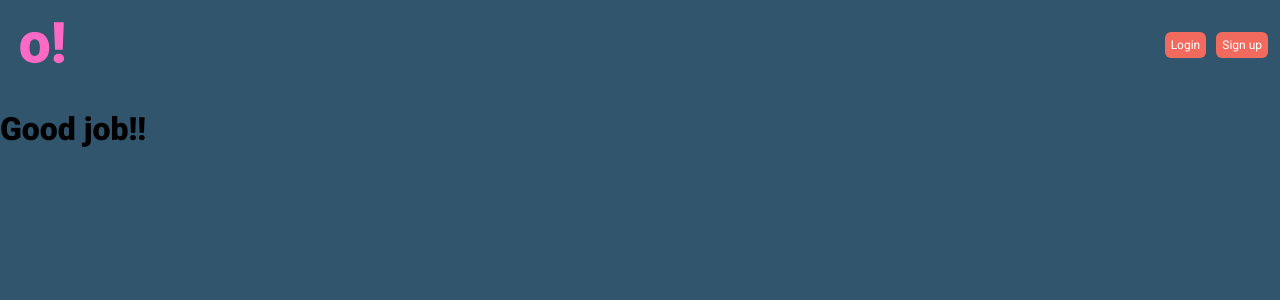
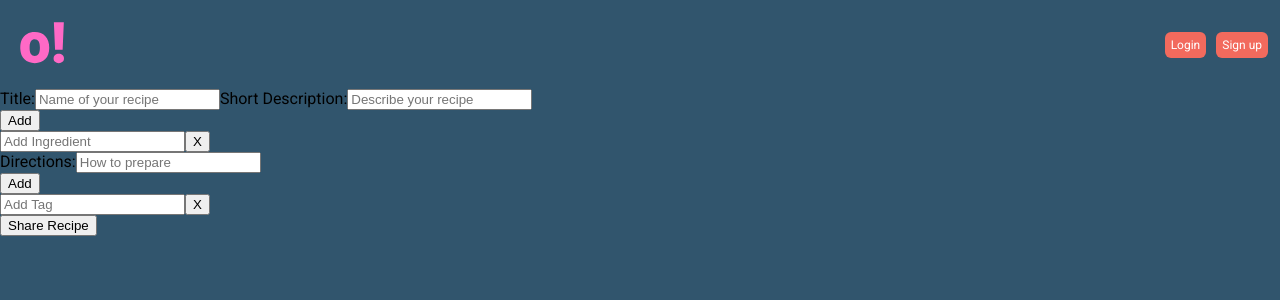
Before and after one commit to Ragtulf/FoodApp-frontend, a React (Create React App) app: page /post in a window 1280 px wide. Shown: the top 300 px of the page. Built offline with nearby package versions, Linux system fonts and the light colour scheme.

Commit message:
Created component for dynamic input. We are not able to save the input. Made input forms for the CreateNew component

```diff
--- a/package.json
+++ b/package.json
@@ -9,14 +9,14 @@
     "eslint-config-airbnb": "^18.0.1",
     "eslint-plugin-import": "^2.18.2",
     "eslint-plugin-jsx-a11y": "^6.2.3",
-    "eslint-plugin-react": "^7.16.0",
+    "eslint-plugin-react": "^7.20.0",
     "eslint-plugin-react-hooks": "^2.3.0",
     "react": "^16.12.0",
     "react-dom": "^16.12.0",
     "react-redux": "^7.2.0",
     "react-router-dom": "^5.2.0",
     "react-scripts": "^3.3.0",
-    "styled-components": "^5.1.0"
+    "styled-components": "^5.1.1"
   },
   "scripts": {
     "start": "react-scripts start",
--- /dev/null
+++ b/src/components/DynamicInput.js
@@ -0,0 +1,49 @@
+import React, { useState } from 'react'
+
+export const DynamicInput = ({ placeholderText }) => {
+  const [fields, setFields] = useState([{ value:null }])
+
+  const handleChange = (index, event) => {
+
+    const values = [...fields]
+    values[index].value = event.target.value
+    setFields(values)
+  }
+
+  const handleAdd = () => {
+    const values = [...fields]
+    values.push({ value:null })
+    setFields(values)
+  }
+
+  const handleRemove = (index) => {
+    const values = [...fields]
+    values.splice(index,1)
+    setFields(values)
+  }
+
+  return(
+    <div>
+      <button
+      type='button'
+      onClick={() => handleAdd()}
+      >Add</button>
+
+      {fields.map((field, idx) => {
+        return(
+          <div key={`${field}-${idx}`}>
+            <input
+            type='text'
+            placeholder={placeholderText}
+            onChange={event => handleChange(idx, event)}
+            />
+            <button
+            type='button'
+            onClick={() => handleRemove(idx)}>X</button>
+          </div>
+        )
+      })}
+    </div>
+
+  )
+}
--- a/src/pages/CreateNew.js
+++ b/src/pages/CreateNew.js
@@ -1,9 +1,56 @@
-import React from 'react'
+import React, { useState } from 'react'
+import { DynamicInput } from '../components/DynamicInput'
 
 export const CreateNew = () => {
+  const [title, setTitle] = useState("")
+  const [shortD, setShortD] = useState("")
+  const [ingredients, setIngredients] = useState([])
+  const [directions, setDirections] = useState("")
+  const [tags, setTags] = useState([])
+
+  const handleSubmit = (event) => {
+    event.preventDefault()
+    console.log(event)
+  }
+
   return (
-    <div>
-      <h1>Good job!!</h1>
-    </div>
-  )
-}
+    <form>
+      <label>
+      Title:
+        <input required
+        type='text'
+        onChange={(event) => setTitle(event.target.value)}
+        value={title}
+        placeholder='Name of your recipe'/>
+      </label>
+
+      <label>
+      Short Description:
+        <input required
+        type='text'
+        onChange={(event) => setShortD(event.target.value)}
+        value={shortD}
+        placeholder='Describe your recipe'/>
+      </label>
+
+        <DynamicInput placeholderText='Add Ingredient' />
+
+      <label>
+      Directions:
+        <input required
+        type='text'
+        onChange={(event) => setDirections(event.target.value)}
+        value={directions}
+        placeholder='How to prepare'/>
+      </label>
+
+      <DynamicInput placeholderText='Add Tag' />
+
+      <button
+      onSubmit={handleSubmit}
+      type="submit">
+        Share Recipe
+        </button>
+    </form>
+    )
+  }
```
Also changed, not shown: 1 other file (tests, documents, lock files or other folders).
